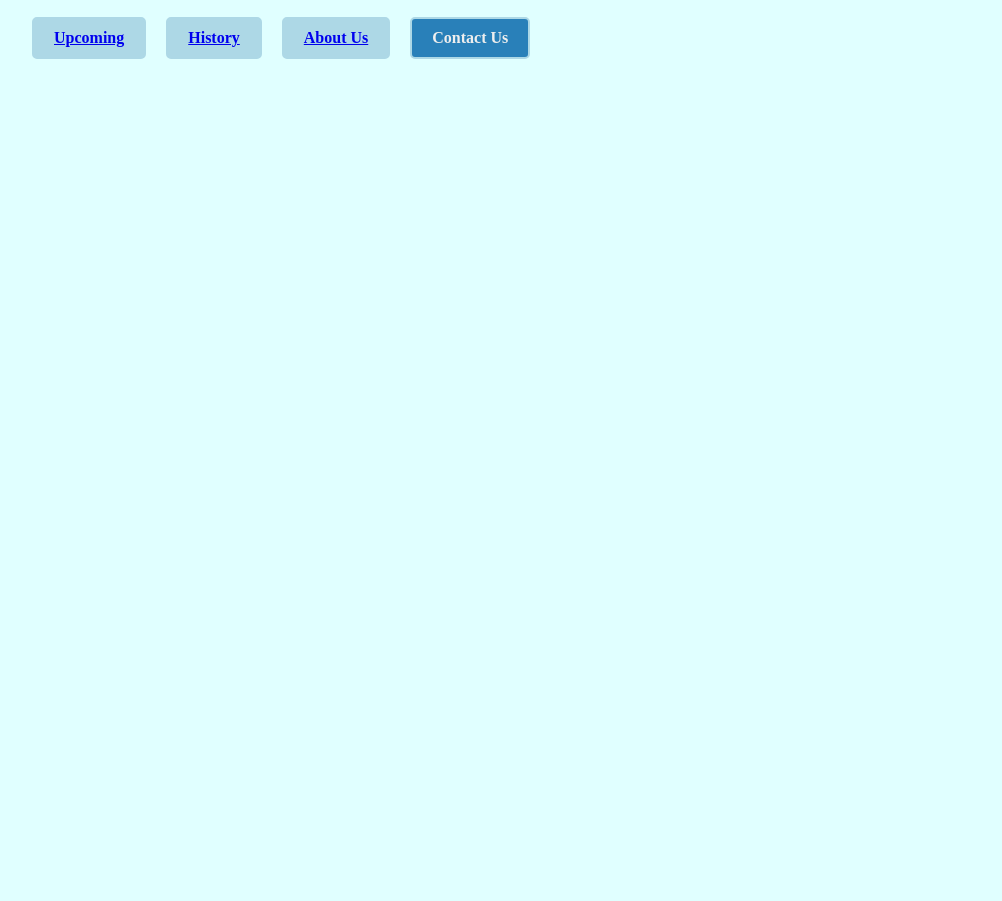
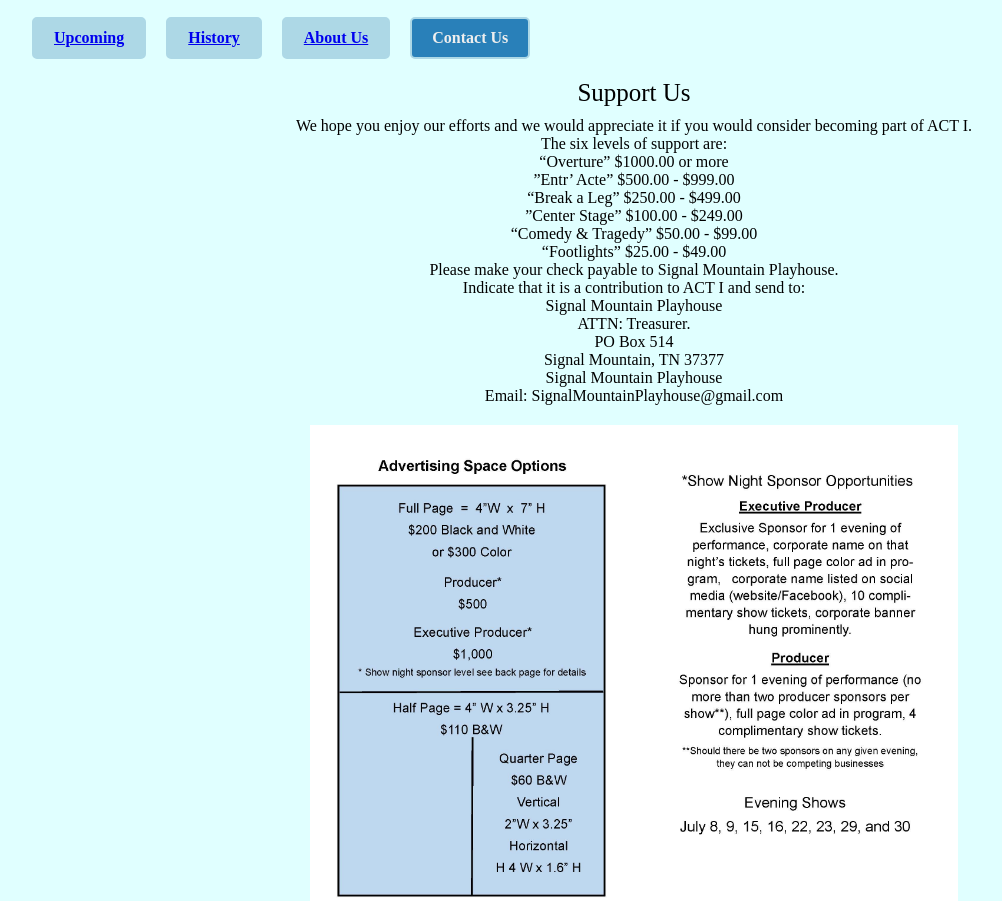
Before and after one commit to agee6/SignalMountainPlayhouse, a plain HTML site: page Public/support.html in a window 1280 px wide. Shown: the part 291-1192 px from the top of the page, without its empty margins (6-1008 px from the left). Before the commit the page ends 800 px from the top, so only its background shows below. Drawn offline with Linux system fonts and the light colour scheme.

```diff
--- /dev/null
+++ b/Public/contact.css
@@ -0,0 +1,12 @@
+.data-image {
+    height: 500px;
+    margin: 20px;
+}
+.advertising-options {
+    display: flex;
+    flex-direction: column;
+    align-items: center;
+}
+.support-levels {
+    text-align: center;
+}
--- a/Public/support.html
+++ b/Public/support.html
@@ -5,6 +5,7 @@
         <meta name="viewport" content="width=device-width, initial-scale=1.0">
         <title>Signal Mountain Playhouse</title>
         <link rel="stylesheet" href="../index.css">
+        <link rel="stylesheet" href="contact.css"
         <link rel="icon" href="SignalMountainPlayhouse.gif">
         <link rel="shortcut icon" href="SignalMountainPlayhouse.gif">
     </head>
@@ -25,7 +26,34 @@
 </div>
 <div class="main-page">
     <div id="main-page" class="current">
+        <div class="page-header">
+            Support Us
+        </div>
+        <div class="content">
+            <div class="support-levels">
+                We hope you enjoy our efforts and we would appreciate it if you would consider becoming part of ACT I. <br>
+The six levels of support are:<br>
+“Overture” $1000.00 or more<br>
+”Entr’ Acte” $500.00 - $999.00<br>
+“Break a Leg” $250.00 - $499.00<br>
+”Center Stage” $100.00 - $249.00<br>
+“Comedy & Tragedy” $50.00 - $99.00<br>
+“Footlights” $25.00 - $49.00<br>
+Please make your check payable to Signal Mountain Playhouse.<br>
+Indicate that it is a contribution to ACT I and send to:<br>
+Signal Mountain Playhouse<br>
+ATTN: Treasurer.<br>
+PO Box 514<br>
+Signal Mountain, TN 37377<br>
+Signal Mountain Playhouse<br>
 
+Email: SignalMountainPlayhouse@gmail.com
+            </div>
+            <div class="advertising-options">
+                <img class="data-image" src="AdvertisingOptionsSide1.jpeg" alt="Advertising Space Options">
+                <img class="data-image" src="AdvertisingOptionsSide2.jpeg" alt="Signal Mountain Playhouse Advertising Agreement">
+            </div>
+        </div>
     </div>
 </div>
 
--- a/index.css
+++ b/index.css
@@ -80,3 +80,6 @@ body {
         color: #fff; /* Hover text color */
     }
 }
+.content {
+    margin: 10px;
+}
```
Also changed, not shown: Public/AdvertisingOptionsSide1.jpeg (added), Public/AdvertisingOptionsSide2.jpeg (added).
